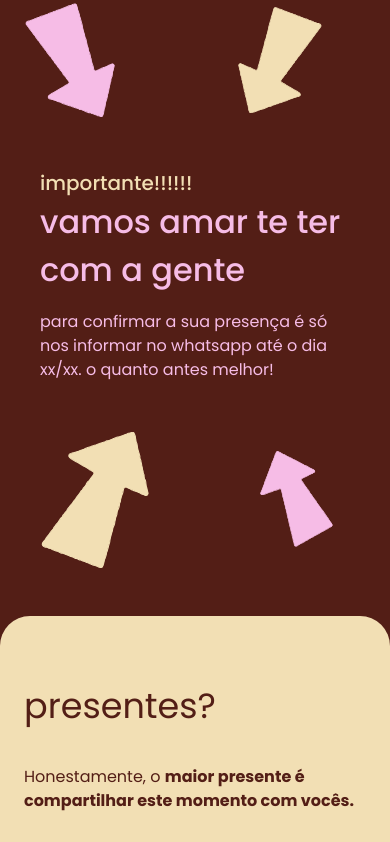
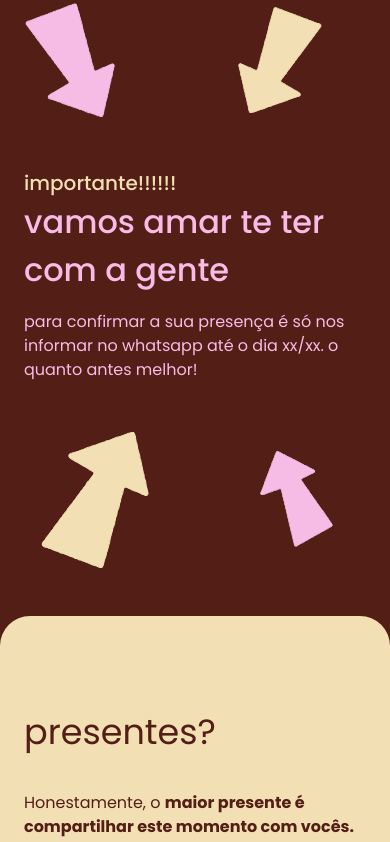
Before and after one commit to LeonardoVizzotto/casamento, a website built with Vite: page index.html in a window 390 px wide. Shown: the part 1834-2676 px from the top of the page. Built offline with nearby package versions, Linux system fonts and the light colour scheme.

Commit message:
fine tune 10

```diff
--- a/src/styles/layout.css
+++ b/src/styles/layout.css
@@ -497,7 +497,7 @@ canvas {
   }
 
   .section__inner--gifts {
-    padding-top: 64px;
+    padding-top: 90px;
   }
 
   .section__inner--schedule {
@@ -642,7 +642,7 @@ canvas {
   .details__content {
     min-width: 306px;
     padding: 0;
-    padding-inline: var(--space-md);
+    padding-inline: var(--space-lg);
   }
 
   .details__message {
@@ -756,10 +756,9 @@ canvas {
     border-radius: 0;
   }
 
-  .section__inner--gifts,
-  .section__inner--details {
-    padding-left: 24px;
-    padding-right: 24px;
+  .gifts__text {
+    padding-left: var(--space-sm);
+    padding-right: var(--space-sm);
   }
 
   .schedule-item__icon {
```
